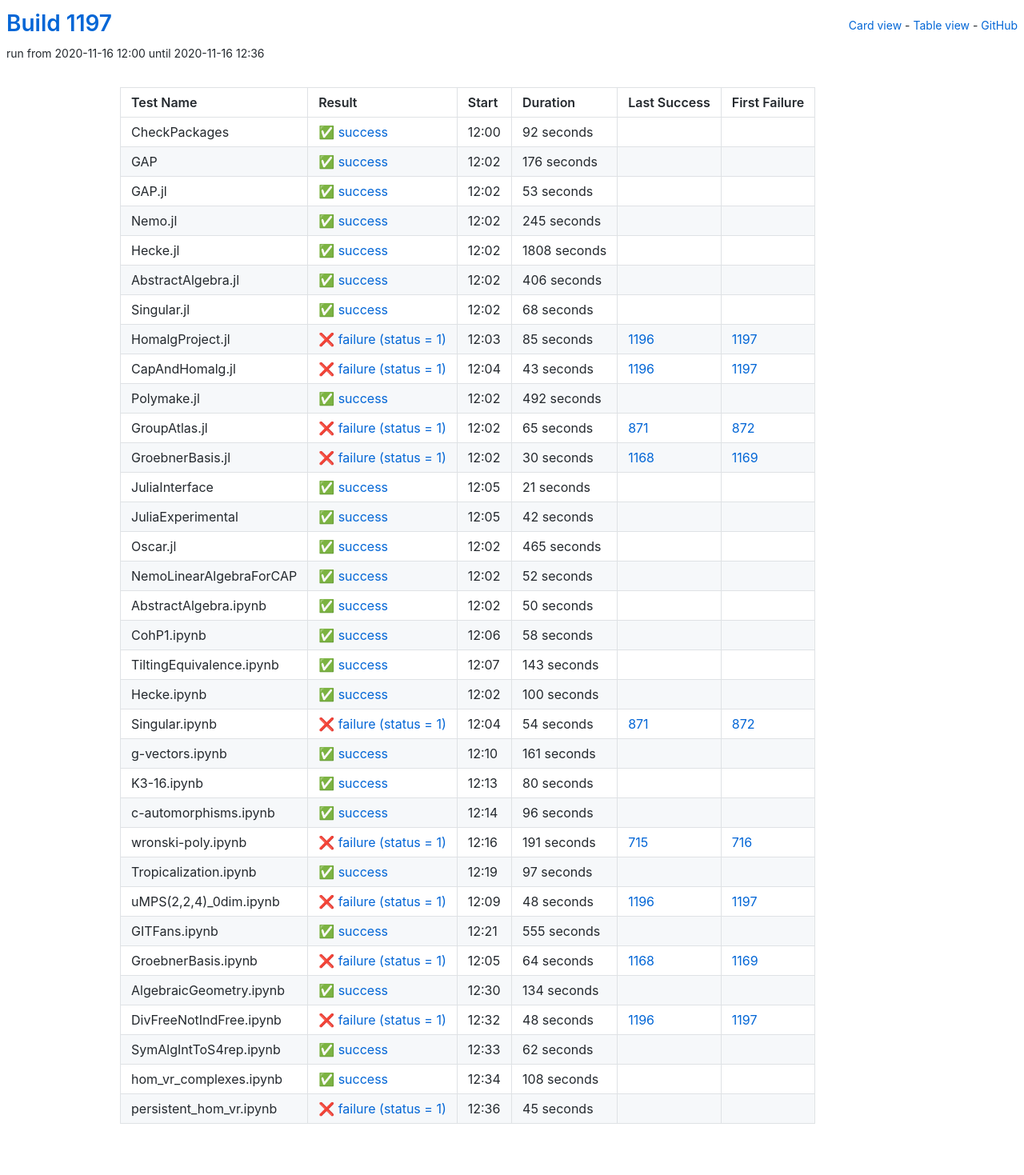
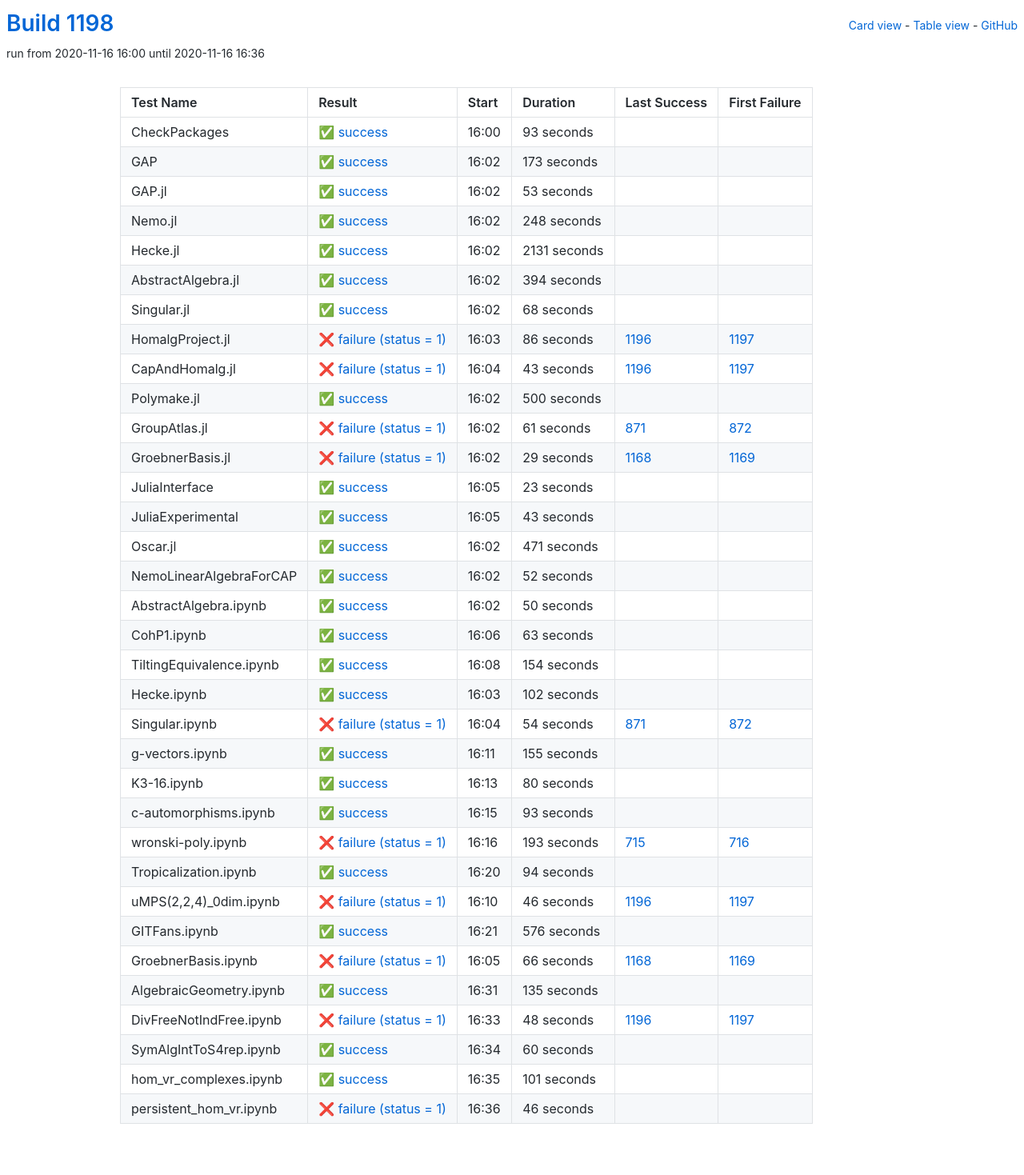
Before and after one commit to oscar-system/oscar-ci-status-stable, a Jekyll site: the page built from table.html, in a window 1280 px wide. Shown: the whole page at 80% size. Built offline with Jekyll 4.4.1, drawn with Linux system fonts in a browser that asks for light colours.

Commit message:
Build #1198

```diff
--- a/_data/ci.yml
+++ b/_data/ci.yml
@@ -1,6 +1,6 @@
 ---
-build: 1197
-build_url: https://oscarci.mathematik.uni-kl.de/job/oscar-stable/1197/
+build: 1198
+build_url: https://oscarci.mathematik.uni-kl.de/job/oscar-stable/1198/
 job: oscar-stable
 organization: oscar-system
 repo: oscar-ci-status-stable
@@ -8,32 +8,32 @@ repourl: https://github.com/oscar-system/oscar-ci-status-stable
 tests:
 - name: CheckPackages
   id: checkpackages
-  log: https://oscarci.mathematik.uni-kl.de/job/oscar-stable/1197/artifact/logs/build-1197/CheckPackages.log
-  start: 2020-11-16 12:00
+  log: https://oscarci.mathematik.uni-kl.de/job/oscar-stable/1198/artifact/logs/build-1198/CheckPackages.log
+  start: 2020-11-16 16:00
   success: true
   exitcode: 0
   status: success
-  duration: 92
+  duration: 93
   last_success: false
   last_success_url:
   first_failure: false
   first_failure_url:
 - name: GAP
   id: gap
-  log: https://oscarci.mathematik.uni-kl.de/job/oscar-stable/1197/artifact/logs/build-1197/GAP.log
-  start: 2020-11-16 12:02
+  log: https://oscarci.mathematik.uni-kl.de/job/oscar-stable/1198/artifact/logs/build-1198/GAP.log
+  start: 2020-11-16 16:02
   success: true
   exitcode: 0
   status: success
-  duration: 176
+  duration: 173
   last_success: false
   last_success_url:
   first_failure: false
   first_failure_url:
 - name: GAP.jl
   id: gap-jl
-  log: https://oscarci.mathematik.uni-kl.de/job/oscar-stable/1197/artifact/logs/build-1197/GAP.jl.log
-  start: 2020-11-16 12:02
+  log: https://oscarci.mathematik.uni-kl.de/job/oscar-stable/1198/artifact/logs/build-1198/GAP.jl.log
+  start: 2020-11-16 16:02
   success: true
   exitcode: 0
   status: success
@@ -44,44 +44,44 @@ tests:
   first_failure_url:
 - name: Nemo.jl
   id: nemo-jl
-  log: https://oscarci.mathematik.uni-kl.de/job/oscar-stable/1197/artifact/logs/build-1197/Nemo.jl.log
-  start: 2020-11-16 12:02
+  log: https://oscarci.mathematik.uni-kl.de/job/oscar-stable/1198/artifact/logs/build-1198/Nemo.jl.log
+  start: 2020-11-16 16:02
   success: true
   exitcode: 0
   status: success
-  duration: 245
+  duration: 248
   last_success: false
   last_success_url:
   first_failure: false
   first_failure_url:
 - name: Hecke.jl
   id: hecke-jl
-  log: https://oscarci.mathematik.uni-kl.de/job/oscar-stable/1197/artifact/logs/build-1197/Hecke.jl.log
-  start: 2020-11-16 12:02
+  log: https://oscarci.mathematik.uni-kl.de/job/oscar-stable/1198/artifact/logs/build-1198/Hecke.jl.log
+  start: 2020-11-16 16:02
   success: true
   exitcode: 0
   status: success
-  duration: 1808
+  duration: 2131
   last_success: false
   last_success_url:
   first_failure: false
   first_failure_url:
 - name: AbstractAlgebra.jl
   id: abstractalgebra-jl
-  log: https://oscarci.mathematik.uni-kl.de/job/oscar-stable/1197/artifact/logs/build-1197/AbstractAlgebra.jl.log
-  start: 2020-11-16 12:02
+  log: https://oscarci.mathematik.uni-kl.de/job/oscar-stable/1198/artifact/logs/build-1198/AbstractAlgebra.jl.log
+  start: 2020-11-16 16:02
   success: true
   exitcode: 0
   status: success
-  duration: 406
+  duration: 394
   last_success: false
   last_success_url:
   first_failure: false
   first_failure_url:
 - name: Singular.jl
   id: singular-jl
-  log: https://oscarci.mathematik.uni-kl.de/job/oscar-stable/1197/artifact/logs/build-1197/Singular.jl.log
-  start: 2020-11-16 12:02
+  log: https://oscarci.mathematik.uni-kl.de/job/oscar-stable/1198/artifact/logs/build-1198/Singular.jl.log
+  start: 2020-11-16 16:02
   success: true
   exitcode: 0
   status: success
@@ -92,20 +92,20 @@ tests:
   first_failure_url:
 - name: HomalgProject.jl
   id: homalgproject-jl
-  log: https://oscarci.mathematik.uni-kl.de/job/oscar-stable/1197/artifact/logs/build-1197/HomalgProject.jl.log
-  start: 2020-11-16 12:03
+  log: https://oscarci.mathematik.uni-kl.de/job/oscar-stable/1198/artifact/logs/build-1198/HomalgProject.jl.log
+  start: 2020-11-16 16:03
   success: false
   exitcode: 1
   status: failure
-  duration: 85
+  duration: 86
   last_success: 1196
   last_success_url: https://oscarci.mathematik.uni-kl.de/job/oscar-stable/1196/
   first_failure: 1197
   first_failure_url: https://oscarci.mathematik.uni-kl.de/job/oscar-stable/1197/
 - name: CapAndHomalg.jl
   id: capandhomalg-jl
-  log: https://oscarci.mathematik.uni-kl.de/job/oscar-stable/1197/artifact/logs/build-1197/CapAndHomalg.jl.log
-  start: 2020-11-16 12:04
+  log: https://oscarci.mathematik.uni-kl.de/job/oscar-stable/1198/artifact/logs/build-1198/CapAndHomalg.jl.log
+  start: 2020-11-16 16:04
   success: false
   exitcode: 1
   status: failure
@@ -116,80 +116,80 @@ tests:
   first_failure_url: https://oscarci.mathematik.uni-kl.de/job/oscar-stable/1197/
 - name: Polymake.jl
   id: polymake-jl
-  log: https://oscarci.mathematik.uni-kl.de/job/oscar-stable/1197/artifact/logs/build-1197/Polymake.jl.log
-  start: 2020-11-16 12:02
+  log: https://oscarci.mathematik.uni-kl.de/job/oscar-stable/1198/artifact/logs/build-1198/Polymake.jl.log
+  start: 2020-11-16 16:02
   success: true
   exitcode: 0
   status: success
-  duration: 492
+  duration: 500
   last_success: false
   last_success_url:
   first_failure: false
   first_failure_url:
 - name: GroupAtlas.jl
   id: groupatlas-jl
-  log: https://oscarci.mathematik.uni-kl.de/job/oscar-stable/1197/artifact/logs/build-1197/GroupAtlas.jl.log
-  start: 2020-11-16 12:02
+  log: https://oscarci.mathematik.uni-kl.de/job/oscar-stable/1198/artifact/logs/build-1198/GroupAtlas.jl.log
+  start: 2020-11-16 16:02
   success: false
   exitcode: 1
   status: failure
-  duration: 65
+  duration: 61
   last_success: 871
   last_success_url: https://oscarci.mathematik.uni-kl.de/job/oscar-stable/871/
   first_failure: 872
   first_failure_url: https://oscarci.mathematik.uni-kl.de/job/oscar-stable/872/
 - name: GroebnerBasis.jl
   id: groebnerbasis-jl
-  log: https://oscarci.mathematik.uni-kl.de/job/oscar-stable/1197/artifact/logs/build-1197/GroebnerBasis.jl.log
-  start: 2020-11-16 12:02
+  log: https://oscarci.mathematik.uni-kl.de/job/oscar-stable/1198/artifact/logs/build-1198/GroebnerBasis.jl.log
+  start: 2020-11-16 16:02
   success: false
   exitcode: 1
   status: failure
-  duration: 30
+  duration: 29
   last_success: 1168
   last_success_url: https://oscarci.mathematik.uni-kl.de/job/oscar-stable/1168/
   first_failure: 1169
   first_failure_url: https://oscarci.mathematik.uni-kl.de/job/oscar-stable/1169/
 - name: JuliaInterface
   id: juliainterface
-  log: https://oscarci.mathematik.uni-kl.de/job/oscar-stable/1197/artifact/logs/build-1197/JuliaInterface.log
-  start: 2020-11-16 12:05
+  log: https://oscarci.mathematik.uni-kl.de/job/oscar-stable/1198/artifact/logs/build-1198/JuliaInterface.log
+  start: 2020-11-16 16:05
   success: true
   exitcode: 0
   status: success
-  duration: 21
+  duration: 23
   last_success: false
   last_success_url:
   first_failure: false
   first_failure_url:
 - name: JuliaExperimental
   id: juliaexperimental
-  log: https://oscarci.mathematik.uni-kl.de/job/oscar-stable/1197/artifact/logs/build-1197/JuliaExperimental.log
-  start: 2020-11-16 12:05
+  log: https://oscarci.mathematik.uni-kl.de/job/oscar-stable/1198/artifact/logs/build-1198/JuliaExperimental.log
+  start: 2020-11-16 16:05
   success: true
   exitcode: 0
   status: success
-  duration: 42
+  duration: 43
   last_success: false
   last_success_url:
   first_failure: false
   first_failure_url:
 - name: Oscar.jl
   id: oscar-jl
-  log: https://oscarci.mathematik.uni-kl.de/job/oscar-stable/1197/artifact/logs/build-1197/Oscar.jl.log
-  start: 2020-11-16 12:02
+  log: https://oscarci.mathematik.uni-kl.de/job/oscar-stable/1198/artifact/logs/build-1198/Oscar.jl.log
+  start: 2020-11-16 16:02
   success: true
   exitcode: 0
   status: success
-  duration: 465
+  duration: 471
   last_success: false
   last_success_url:
   first_failure: false
   first_failure_url:
 - name: NemoLinearAlgebraForCAP
   id: nemolinearalgebraforcap
-  log: https://oscarci.mathematik.uni-kl.de/job/oscar-stable/1197/artifact/logs/build-1197/NemoLinearAlgebraForCAP.log
-  start: 2020-11-16 12:02
+  log: https://oscarci.mathematik.uni-kl.de/job/oscar-stable/1198/artifact/logs/build-1198/NemoLinearAlgebraForCAP.log
+  start: 2020-11-16 16:02
   success: true
   exitcode: 0
   status: success
@@ -200,8 +200,8 @@ tests:
   first_failure_url:
 - name: AbstractAlgebra.ipynb
   id: abstractalgebra-ipynb
-  log: https://oscarci.mathematik.uni-kl.de/job/oscar-stable/1197/artifact/logs/build-1197/AbstractAlgebra.ipynb.log
-  start: 2020-11-16 12:02
+  log: https://oscarci.mathematik.uni-kl.de/job/oscar-stable/1198/artifact/logs/build-1198/AbstractAlgebra.ipynb.log
+  start: 2020-11-16 16:02
   success: true
   exitcode: 0
   status: success
@@ -212,44 +212,44 @@ tests:
   first_failure_url:
 - name: CohP1.ipynb
   id: cohp1-ipynb
-  log: https://oscarci.mathematik.uni-kl.de/job/oscar-stable/1197/artifact/logs/build-1197/CohP1.ipynb.log
-  start: 2020-11-16 12:06
+  log: https://oscarci.mathematik.uni-kl.de/job/oscar-stable/1198/artifact/logs/build-1198/CohP1.ipynb.log
+  start: 2020-11-16 16:06
   success: true
   exitcode: 0
   status: success
-  duration: 58
+  duration: 63
   last_success: false
   last_success_url:
   first_failure: false
   first_failure_url:
 - name: TiltingEquivalence.ipynb
   id: tiltingequivalence-ipynb
-  log: https://oscarci.mathematik.uni-kl.de/job/oscar-stable/1197/artifact/logs/build-1197/TiltingEquivalence.ipynb.log
-  start: 2020-11-16 12:07
+  log: https://oscarci.mathematik.uni-kl.de/job/oscar-stable/1198/artifact/logs/build-1198/TiltingEquivalence.ipynb.log
+  start: 2020-11-16 16:08
   success: true
   exitcode: 0
   status: success
-  duration: 143
+  duration: 154
   last_success: false
   last_success_url:
   first_failure: false
   first_failure_url:
 - name: Hecke.ipynb
   id: hecke-ipynb
-  log: https://oscarci.mathematik.uni-kl.de/job/oscar-stable/1197/artifact/logs/build-1197/Hecke.ipynb.log
-  start: 2020-11-16 12:02
+  log: https://oscarci.mathematik.uni-kl.de/job/oscar-stable/1198/artifact/logs/build-1198/Hecke.ipynb.log
+  start: 2020-11-16 16:03
   success: true
   exitcode: 0
   status: success
-  duration: 100
+  duration: 102
   last_success: false
   last_success_url:
   first_failure: false
   first_failure_url:
 - name: Singular.ipynb
   id: singular-ipynb
-  log: https://oscarci.mathematik.uni-kl.de/job/oscar-stable/1197/artifact/logs/build-1197/Singular.ipynb.log
-  start: 2020-11-16 12:04
+  log: https://oscarci.mathematik.uni-kl.de/job/oscar-stable/1198/artifact/logs/build-1198/Singular.ipynb.log
+  start: 2020-11-16 16:04
   success: false
   exitcode: 1
   status: failure
@@ -260,20 +260,20 @@ tests:
   first_failure_url: https://oscarci.mathematik.uni-kl.de/job/oscar-stable/872/
 - name: g-vectors.ipynb
   id: g-vectors-ipynb
-  log: https://oscarci.mathematik.uni-kl.de/job/oscar-stable/1197/artifact/logs/build-1197/g-vectors.ipynb.log
-  start: 2020-11-16 12:10
+  log: https://oscarci.mathematik.uni-kl.de/job/oscar-stable/1198/artifact/logs/build-1198/g-vectors.ipynb.log
+  start: 2020-11-16 16:11
   success: true
   exitcode: 0
   status: success
-  duration: 161
+  duration: 155
   last_success: false
   last_success_url:
   first_failure: false
   first_failure_url:
 - name: K3-16.ipynb
   id: k3-16-ipynb
-  log: https://oscarci.mathematik.uni-kl.de/job/oscar-stable/1197/artifact/logs/build-1197/K3-16.ipynb.log
-  start: 2020-11-16 12:13
+  log: https://oscarci.mathematik.uni-kl.de/job/oscar-stable/1198/artifact/logs/build-1198/K3-16.ipynb.log
+  start: 2020-11-16 16:13
   success: true
   exitcode: 0
   status: success
@@ -284,92 +284,92 @@ tests:
   first_failure_url:
 - name: c-automorphisms.ipynb
   id: c-automorphisms-ipynb
-  log: https://oscarci.mathematik.uni-kl.de/job/oscar-stable/1197/artifact/logs/build-1197/c-automorphisms.ipynb.log
-  start: 2020-11-16 12:14
+  log: https://oscarci.mathematik.uni-kl.de/job/oscar-stable/1198/artifact/logs/build-1198/c-automorphisms.ipynb.log
+  start: 2020-11-16 16:15
   success: true
   exitcode: 0
   status: success
-  duration: 96
+  duration: 93
   last_success: false
   last_success_url:
   first_failure: false
   first_failure_url:
 - name: wronski-poly.ipynb
   id: wronski-poly-ipynb
-  log: https://oscarci.mathematik.uni-kl.de/job/oscar-stable/1197/artifact/logs/build-1197/wronski-poly.ipynb.log
-  start: 2020-11-16 12:16
+  log: https://oscarci.mathematik.uni-kl.de/job/oscar-stable/1198/artifact/logs/build-1198/wronski-poly.ipynb.log
+  start: 2020-11-16 16:16
   success: false
   exitcode: 1
   status: failure
-  duration: 191
+  duration: 193
   last_success: 715
   last_success_url: https://oscarci.mathematik.uni-kl.de/job/oscar-stable/715/
   first_failure: 716
   first_failure_url: https://oscarci.mathematik.uni-kl.de/job/oscar-stable/716/
 - name: Tropicalization.ipynb
   id: tropicalization-ipynb
-  log: https://oscarci.mathematik.uni-kl.de/job/oscar-stable/1197/artifact/logs/build-1197/Tropicalization.ipynb.log
-  start: 2020-11-16 12:19
+  log: https://oscarci.mathematik.uni-kl.de/job/oscar-stable/1198/artifact/logs/build-1198/Tropicalization.ipynb.log
+  start: 2020-11-16 16:20
   success: true
   exitcode: 0
   status: success
-  duration: 97
+  duration: 94
   last_success: false
   last_success_url:
   first_failure: false
   first_failure_url:
 - name: uMPS(2,2,4)_0dim.ipynb
   id: umps-2-2-4-0dim-ipynb
-  log: https://oscarci.mathematik.uni-kl.de/job/oscar-stable/1197/artifact/logs/build-1197/uMPS-2-2-4-_0dim.ipynb.log
-  start: 2020-11-16 12:09
+  log: https://oscarci.mathematik.uni-kl.de/job/oscar-stable/1198/artifact/logs/build-1198/uMPS-2-2-4-_0dim.ipynb.log
+  start: 2020-11-16 16:10
   success: false
   exitcode: 1
   status: failure
-  duration: 48
+  duration: 46
   last_success: 1196
   last_success_url: https://oscarci.mathematik.uni-kl.de/job/oscar-stable/1196/
   first_failure: 1197
   first_failure_url: https://oscarci.mathematik.uni-kl.de/job/oscar-stable/1197/
 - name: GITFans.ipynb
   id: gitfans-ipynb
-  log: https://oscarci.mathematik.uni-kl.de/job/oscar-stable/1197/artifact/logs/build-1197/GITFans.ipynb.log
-  start: 2020-11-16 12:21
+  log: https://oscarci.mathematik.uni-kl.de/job/oscar-stable/1198/artifact/logs/build-1198/GITFans.ipynb.log
+  start: 2020-11-16 16:21
   success: true
   exitcode: 0
   status: success
-  duration: 555
+  duration: 576
   last_success: false
   last_success_url:
   first_failure: false
   first_failure_url:
 - name: GroebnerBasis.ipynb
   id: groebnerbasis-ipynb
-  log: https://oscarci.mathematik.uni-kl.de/job/oscar-stable/1197/artifact/logs/build-1197/GroebnerBasis.ipynb.log
-  start: 2020-11-16 12:05
+  log: https://oscarci.mathematik.uni-kl.de/job/oscar-stable/1198/artifact/logs/build-1198/GroebnerBasis.ipynb.log
+  start: 2020-11-16 16:05
   success: false
   exitcode: 1
   status: failure
-  duration: 64
+  duration: 66
   last_success: 1168
   last_success_url: https://oscarci.mathematik.uni-kl.de/job/oscar-stable/1168/
   first_failure: 1169
   first_failure_url: https://oscarci.mathematik.uni-kl.de/job/oscar-stable/1169/
 - name: AlgebraicGeometry.ipynb
   id: algebraicgeometry-ipynb
-  log: https://oscarci.mathematik.uni-kl.de/job/oscar-stable/1197/artifact/logs/build-1197/AlgebraicGeometry.ipynb.log
-  start: 2020-11-16 12:30
+  log: https://oscarci.mathematik.uni-kl.de/job/oscar-stable/1198/artifact/logs/build-1198/AlgebraicGeometry.ipynb.log
+  start: 2020-11-16 16:31
   success: true
   exitcode: 0
   status: success
-  duration: 134
+  duration: 135
   last_success: false
   last_success_url:
   first_failure: false
   first_failure_url:
 - name: DivFreeNotIndFree.ipynb
   id: divfreenotindfree-ipynb
-  log: https://oscarci.mathematik.uni-kl.de/job/oscar-stable/1197/artifact/logs/build-1197/DivFreeNotIndFree.ipynb.log
-  start: 2020-11-16 12:32
+  log: https://oscarci.mathematik.uni-kl.de/job/oscar-stable/1198/artifact/logs/build-1198/DivFreeNotIndFree.ipynb.log
+  start: 2020-11-16 16:33
   success: false
   exitcode: 1
   status: failure
@@ -380,36 +380,36 @@ tests:
   first_failure_url: https://oscarci.mathematik.uni-kl.de/job/oscar-stable/1197/
 - name: SymAlgIntToS4rep.ipynb
   id: symalginttos4rep-ipynb
-  log: https://oscarci.mathematik.uni-kl.de/job/oscar-stable/1197/artifact/logs/build-1197/SymAlgIntToS4rep.ipynb.log
-  start: 2020-11-16 12:33
+  log: https://oscarci.mathematik.uni-kl.de/job/oscar-stable/1198/artifact/logs/build-1198/SymAlgIntToS4rep.ipynb.log
+  start: 2020-11-16 16:34
   success: true
   exitcode: 0
   status: success
-  duration: 62
+  duration: 60
   last_success: false
   last_success_url:
   first_failure: false
   first_failure_url:
 - name: hom_vr_complexes.ipynb
   id: hom-vr-complexes-ipynb
-  log: https://oscarci.mathematik.uni-kl.de/job/oscar-stable/1197/artifact/logs/build-1197/hom_vr_complexes.ipynb.log
-  start: 2020-11-16 12:34
+  log: https://oscarci.mathematik.uni-kl.de/job/oscar-stable/1198/artifact/logs/build-1198/hom_vr_complexes.ipynb.log
+  start: 2020-11-16 16:35
   success: true
   exitcode: 0
   status: success
-  duration: 108
+  duration: 101
   last_success: false
   last_success_url:
   first_failure: false
   first_failure_url:
 - name: persistent_hom_vr.ipynb
   id: persistent-hom-vr-ipynb
-  log: https://oscarci.mathematik.uni-kl.de/job/oscar-stable/1197/artifact/logs/build-1197/persistent_hom_vr.ipynb.log
-  start: 2020-11-16 12:36
+  log: https://oscarci.mathematik.uni-kl.de/job/oscar-stable/1198/artifact/logs/build-1198/persistent_hom_vr.ipynb.log
+  start: 2020-11-16 16:36
   success: false
   exitcode: 1
   status: failure
-  duration: 45
+  duration: 46
   last_success: false
   last_success_url:
   first_failure: false
```
Also changed, not shown: README.md.
